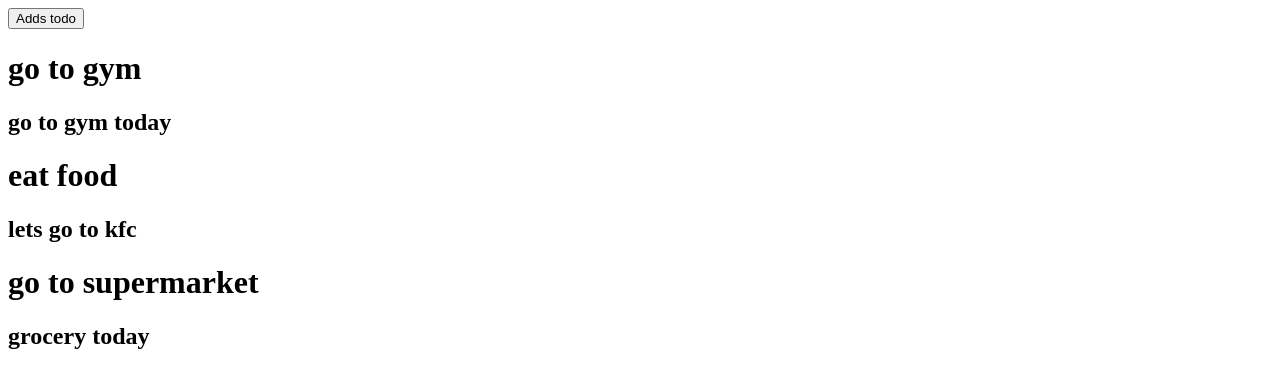
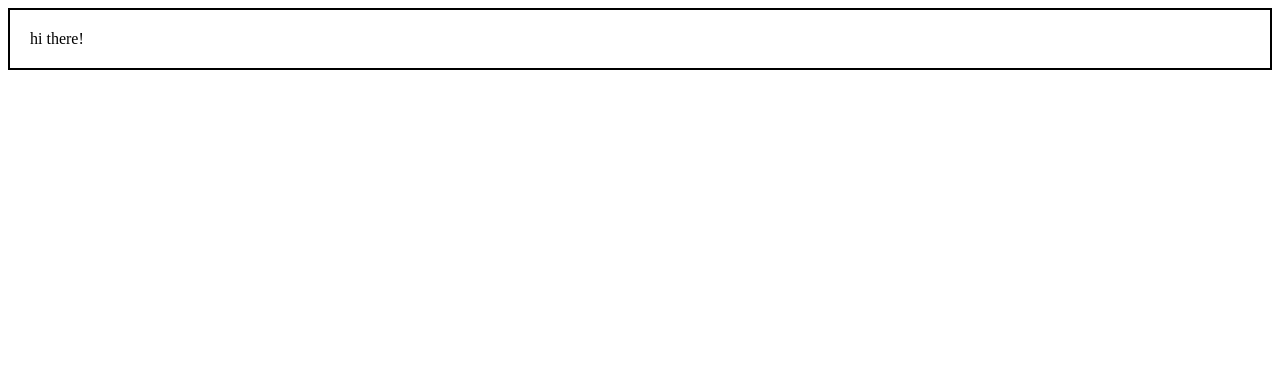
Before and after one commit to subh511/react-repo, a React (Vite) app in the folder frontend/: page / in a window 1280 px wide. Shown: the top 388 px of the page. Built offline with nearby package versions, Linux system fonts and the light colour scheme.

Commit message:
wrapper component

```diff
--- a/frontend/src/App.jsx
+++ b/frontend/src/App.jsx
@@ -1,17 +1,28 @@
 import React from "react";
-import Todo from "./components/Todo";
+//import Todo from "./components/Todo";
 
 //import { useState } from "react";
 
 function App() {
-
-  return(
+  return (
     <div>
-    <Todo/>
+      <CardWrapper>hi there!</CardWrapper>
     </div>
-  )
+  );
+  // return(
+  //   <div>
+  //   <Todo/>
+  //   </div>
+  // )
 }
 
+function CardWrapper({ children }) {
+  return (
+    <div style={{ border: "2px solid black", padding: "20px" }}>
+      {children}
+    </div>
+  );
+}
 
 //should be entered into the App component;
 
--- a/frontend/src/components/Todo.jsx
+++ b/frontend/src/components/Todo.jsx
@@ -1,30 +1,36 @@
-import { useState } from "react"
+import { useState } from "react";
 
+let counter = 4;
+export default function Todo() {
+  const [todos, setTodos] = useState([
+    {
+      id: 1,
+      title: "go to gym",
+      description: "go to gym today",
+    },
+    {
+      id: 2,
+      title: "eat food",
+      description: "lets go to kfc ",
+    },
+    {
+      id: 3,
+      title: "go to supermarket",
+      description: "grocery today",
+    },
+  ]);
 
-export default function Todo(){
-
-    const [todos,setTodos] = useState([{
-        id:1,
-        title:"go to gym",
-        description:"go to gym today"
-    },{
-        id:2,
-        title:"eat food",
-        description:"lets go to kfc "
-    },{
-        id:3,
-        title:"go to supermarket",
-        description:"grocery today"
-    }])
-
-    function addTodo(){
+  function addTodo() {
     //1st way to insert a todos;
     // ...spread operator helps to spread all existing todos and adds a new todos
-        setTodos([...todos,{
-            id:4,
+    setTodos([
+      ...todos,
+      {
+        id: counter++, //dynamically adding id;
         description: Math.random(),
-            title: Math.random()
-        }])
+        title: Math.random(),
+      },
+    ]);
 
     //2nd way to add todos;
 
@@ -41,19 +47,17 @@
     // setTodos(newTodos)
   }
 
-    return(
+  return (
     <>
       <button onClick={addTodo}>Adds todo</button>
-        {
-            todos.map((elem)=>{
-                return(
+      {todos.map((elem) => {
+        return (
           <div key={elem.id}>
             <h1>{elem.title}</h1>
             <h2>{elem.description}</h2>
           </div>
-                )
-            })
+        );
+      })}
+    </>
+  );
 }
-        </>
-    )
-}
```
Lines whose indentation alone changed are shown as unchanged.
